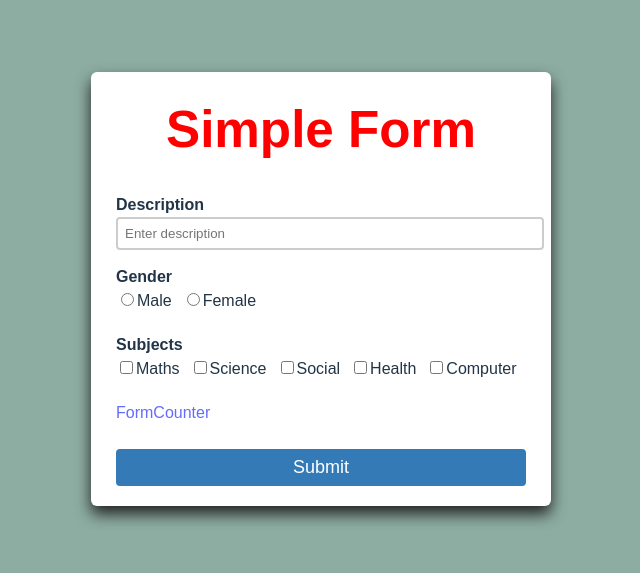
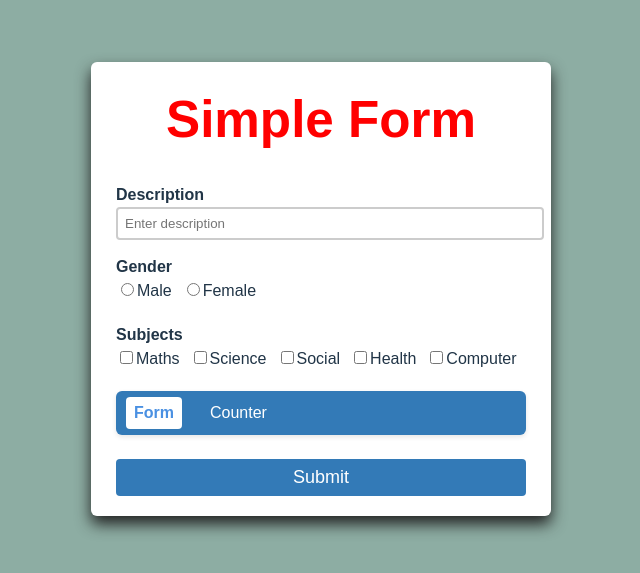
Before and after one commit to Kanchan012/form-react, a React (Vite) app in the folder form/: page / in a window 1280 px wide. Shown: the part 111-684 px from the top of the page, without its empty margins (339-979 px from the left). Built offline with nearby package versions, Linux system fonts and the light colour scheme.

Commit message:
css updated Navbar css added in it

```diff
--- a/form/src/App.css
+++ b/form/src/App.css
@@ -74,3 +74,32 @@ body {
   color: red;
   font-size: 14px;
 }
+
+.navbar {
+  display: flex;
+  gap: 20px;
+  background-color: #337ab7;
+  padding: 6px 10px;
+  border-radius: 6px;
+  align-items: center;
+  box-shadow: 0 2px 5px rgba(0, 0, 0, 0.1);
+}
+
+.navbar a {
+  color: white;
+  text-decoration: none;
+  font-weight: 500;
+  padding: 4px 8px;
+  border-radius: 4px;
+  transition: background-color 0.2s ease;
+}
+
+.navbar a:hover {
+  background-color: rgba(255, 255, 255, 0.2);
+}
+
+.navbar a.active {
+  background-color: #fff;
+  color: #4a90e2;
+  font-weight: 600;
+}
--- a/form/src/App.tsx
+++ b/form/src/App.tsx
@@ -51,7 +51,7 @@ function App() {
                   onChange={setSubjects}
                 />
 
-                  <nav className="nav">
+                  <nav className="navbar">
                     <NavLink to="/">Form</NavLink>
                     <NavLink to="/counter">Counter</NavLink>
                   </nav>
```
